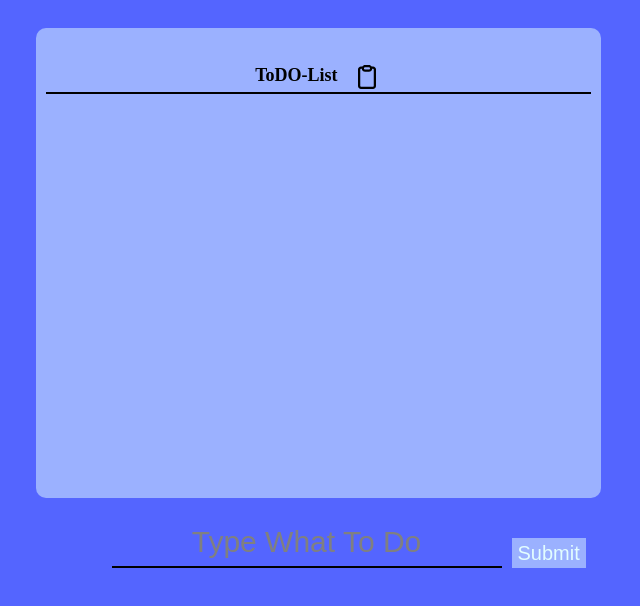
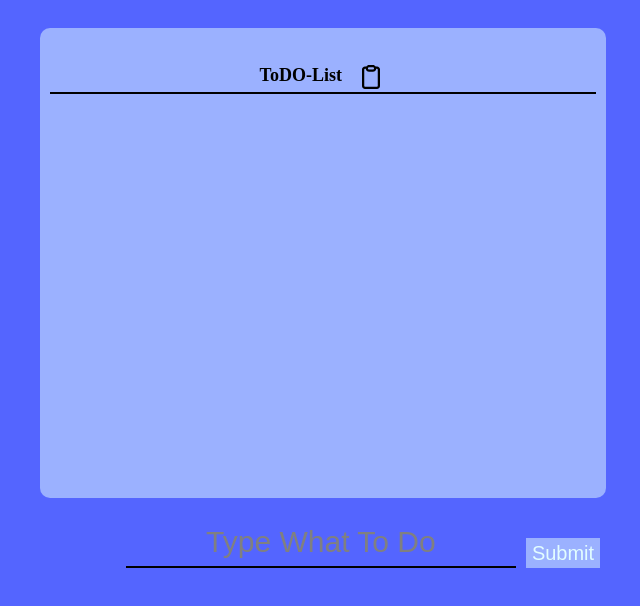
Before and after one commit to kcishab05-glitch/ecommerce, a plain HTML site: page index.html in a window 1280 px wide. Shown: the whole page, without its empty margins (317-957 px from the left). Drawn offline with Linux system fonts and the light colour scheme.

Commit message:
Refactor and enhance CSS styles for layout

```diff
--- a/style.css
+++ b/style.css
@@ -26,6 +26,8 @@ body{
 .container{
     flex-direction: column;
     align-items: center;
+    display:flex;
+    flex-wrap:wrap;
 
 
 }
@@ -52,6 +54,10 @@ body{
     overflow-y: auto;
     max-height: 80vh;
     max-width: 700px;
+    flex-grow:1;
+    flex-basis:200;
+
+
 
 
 }
@@ -167,4 +173,5 @@ body{
     justify-content: center;
     gap: 10px;        /* Adds space between input and button */
     margin-top: 20px;
+
 }
```
